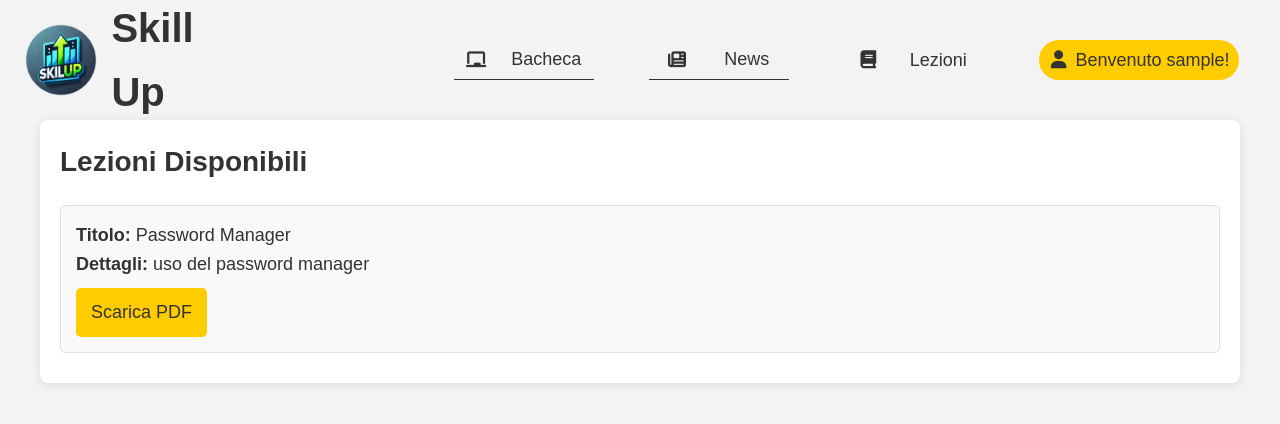
After one commit to ferrimarco/SkillUp, a PHP site: page /php/lesson.php in a window 1280 px wide. The commit adds this page. Shown: the top 424 px of the page. Run offline with PHP 8.4, Linux system fonts and the light colour scheme; the visitor is signed in with stand-in values (Sample User, id 1); data comes from the database, SQL or seed files in the repository; some libraries are stand-ins or nearby versions.

Commit message:
miglioramenti bug

```diff
--- a/css/board.css
+++ b/css/board.css
@@ -70,7 +70,7 @@ header {
     border-radius: 20px;
 }
 
-.navlinks a:nth-child(3){
+.navlinks a:nth-child(1){
     border: none;
 }
 
--- /dev/null
+++ b/css/lesson.css
@@ -0,0 +1,163 @@
+* {
+    margin: 0;
+    padding: 0;
+    box-sizing: border-box;
+}
+
+body {
+    background-color: #f3f3f3;
+    color: #333;
+    font-family: 'Arial', 'Helvetica', sans-serif;
+    line-height: 1.6;
+    font-size: 18px;
+}
+
+/* - BARRA DI NAVIGAZIONE - */
+
+header {
+    width: 100%;
+    height: 80px;
+    display: flex;
+    align-items: center;
+    justify-content: center;
+    margin-top: 20px;
+}
+
+.container {
+    display: flex;
+    align-items: center;
+    justify-content: space-between;
+    padding: 0 20px;
+    max-width: 1400px;
+    margin: 0 auto;
+}
+
+.logo {
+    display: flex;
+    align-items: center;
+    margin-left: -50px;
+}
+
+.logo-title {
+    font-size: 40px;
+    font-weight: 800;
+    color: #333;
+    margin-left: -50px;
+}
+
+.navlinks {
+    display: flex;
+    gap: 15px;
+    margin-left: 260px;
+    margin-right: 30px;
+}
+
+.navlinks a {
+    border-bottom: 1px solid #333;
+    width: 140px;
+    height: 40px;
+    display: flex;
+    justify-content: space-around;
+    align-items: center;
+    color: #333;
+    text-decoration: none;
+    margin-right: 40px;
+}
+
+.navlinks a:hover {
+    background-color: #333;
+    color: #ffcc00;
+    border-radius: 20px;
+}
+
+.navlinks a:nth-child(3){
+    border: none;
+}
+
+.user-log {
+    display: flex;
+    align-items: center;
+    background-color: #ffcc00;
+    width: 200px;
+    height: 40px;
+    border-radius: 20px;
+    cursor: pointer;
+
+}
+
+.user-log span {
+    cursor: pointer;
+    display: flex;
+    align-items: center;
+    justify-content: center;
+    text-align: center;
+    margin: 0 auto;
+    text-decoration: none;
+    border: none;
+}
+
+.user-log i{
+    margin-left: 12px;
+}
+
+.user-log:hover{
+    background-color: #333;
+    color: #ffcc00;
+}
+
+.lessons-main {
+    padding: 20px;
+    max-width: 1200px;
+    margin: 20px auto;
+    background-color: #fff;
+    border-radius: 8px;
+    box-shadow: 0 2px 10px rgba(0, 0, 0, 0.1);
+}
+
+.lessons-title {
+    font-size: 28px;
+    color: #333;
+    margin-bottom: 20px;
+}
+
+.lessons-list {
+    list-style: none;
+    padding: 0;
+}
+
+.lesson-item {
+    background-color: #f9f9f9;
+    border: 1px solid #ddd;
+    border-radius: 5px;
+    padding: 15px;
+    margin-bottom: 10px;
+}
+
+.lesson-item:hover {
+    background-color: #f1f1f1;
+}
+
+.lesson-title,
+.lesson-details {
+    color: #333;
+}
+
+.download-link {
+    display: inline-block;
+    margin-top: 10px;
+    padding: 10px 15px;
+    background-color: #ffcc00;
+    color: #333;
+    text-decoration: none;
+    border-radius: 5px;
+}
+
+.download-link:hover {
+    background-color: #333;
+    color: #ffcc00;
+}
+
+.no-file,
+.no-lessons {
+    color: #888;
+}
--- a/php/admin.php
+++ b/php/admin.php
@@ -59,7 +59,7 @@
 
                 <div class="form-group">
                     <label for="pdf">Carica PDF:</label>
-                    <input type="file" id="pdf" name="pdf" accept="application/pdf" required>
+                    <input type="file" id="pdf" name="pdf" accept="application/pdf">
                 </div>
 
                 <button type="submit">Aggiungi Lezione</button>
--- /dev/null
+++ b/php/lesson.php
@@ -0,0 +1,86 @@
+<?php
+
+session_start();
+require_once('./db_connect.php');
+
+// Controllo di accesso per l'utente
+if (!isset($_SESSION['user_id'])) {
+    echo "Accesso non autorizzato. Ritorna alla pagina di login.";
+    exit();
+}
+
+$userId = $_SESSION['user_id'];
+
+?>
+
+<!DOCTYPE html>
+<html lang="en">
+<head>
+    <meta charset="UTF-8">
+    <meta name="viewport" content="width=device-width, initial-scale=1.0">
+    <title> Skill Up™ - Lezioni </title>
+    <link rel="stylesheet" href="../css/lesson.css">
+    <link rel="icon" href="../image/icon.webp">
+    <script src="https://kit.fontawesome.com/4b5158fde0.js" crossorigin="anonymous"></script>
+</head>
+<body>
+    <header>
+        <nav>
+            <div class="container">
+                <a style="text-decoration: none;" href="../index.html">
+                    <div class="logo">
+                        <img src="../image/logo.png" alt="SkillUp Logo" width="200" height="200">
+                        <h1 class="logo-title">Skill Up</h1>
+                    </div>
+                </a>
+                <div class="navlinks">
+                    <a href="./user.php">
+                        <i class="fa-solid fa-chalkboard"></i> Bacheca
+                    </a>
+                    <a href="./news.php">
+                        <i class="fa-solid fa-newspaper"></i> News
+                    </a>
+                    <a href="./lesson.php">
+                        <i class="fa-solid fa-book"></i> Lezioni
+                    </a>
+                    <div class="user-log">
+                        <?php if (isset($_SESSION['username'])): ?>
+                            <i class="fa-solid fa-user"></i>
+                            <span>Benvenuto <?php echo htmlspecialchars($_SESSION['username']); ?>!</span>
+                        <?php endif; ?>
+                    </div>
+                </div>
+            </div>
+        </nav>
+    </header>
+
+    <main class="lessons-main">
+        <h2 class="lessons-title">Lezioni Disponibili</h2>
+        <ul class="lessons-list">
+            <?php
+            // Recupera le lezioni dal database
+            $sql = "SELECT title, decription, file FROM lession";
+            $result = $connection->query($sql);
+
+            // Verifica se ci sono lezioni disponibili
+            if ($result->num_rows > 0) {
+                while ($row = $result->fetch_assoc()) {
+                    echo "<li class='lesson-item'>";
+                    echo "<strong class='lesson-title'>Titolo:</strong> " . htmlspecialchars($row['title']) . "<br>";
+                    echo "<strong class='lesson-details'>Dettagli:</strong> " . htmlspecialchars($row['decription']) . "<br>";
+
+                    // Controlla se è presente un file prima di visualizzare il link
+                    if (!empty($row['file'])) {
+                        echo "<a class='download-link' href='uploads/" . htmlspecialchars($row['file']) . "' target='_blank'>Scarica PDF</a>";
+                    }
+
+                    echo "</li>";
+                }
+            } else {
+                echo "<li class='no-lessons'>Nessuna lezione disponibile.</li>";
+            }
+            ?>
+        </ul>
+    </main>
+</body>
+</html>
```
Also changed, not shown: php/add-lesson.php (+17 -19 lines), php/board.php (deleted, +0 -107 lines), php/course.php (deleted, +0 -54 lines), php/news.php (added, +54 -0 lines), php/user.php (+50 -26 lines), 1 other file.
